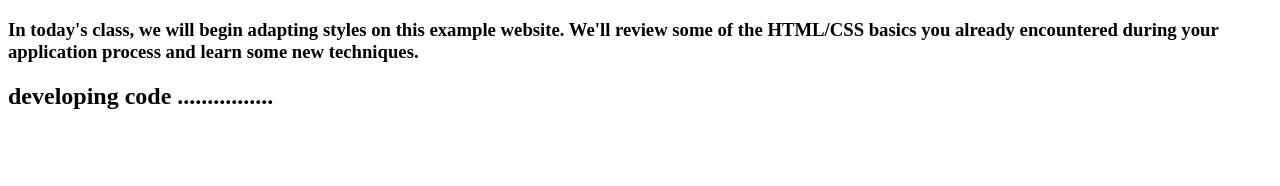
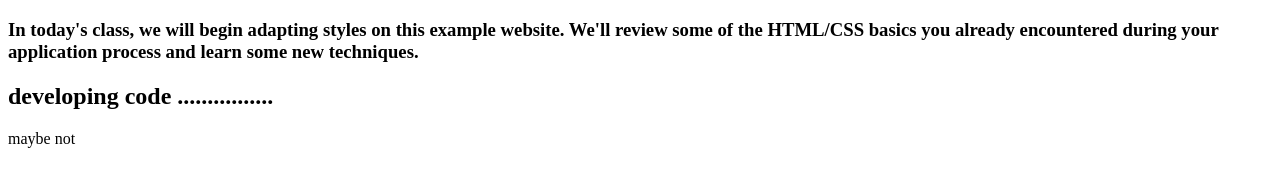
Before and after one commit to roza8765/testing_branching_PR, a plain HTML site: page index.html in a window 1280 px wide. Drawn offline with Linux system fonts and the light colour scheme.

Commit message:
ahmad changes

```diff
--- a/index.html
+++ b/index.html
@@ -14,5 +14,6 @@
     <h2>
       developing code ................
     </h2>
+    <div>maybe not</div>
   </body>
 </html>
```
